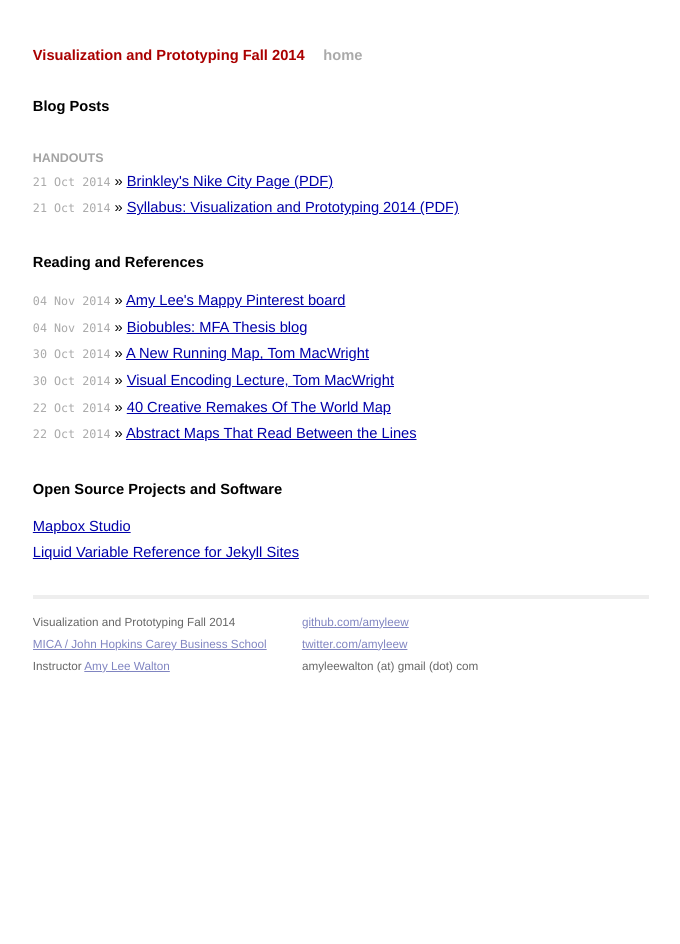
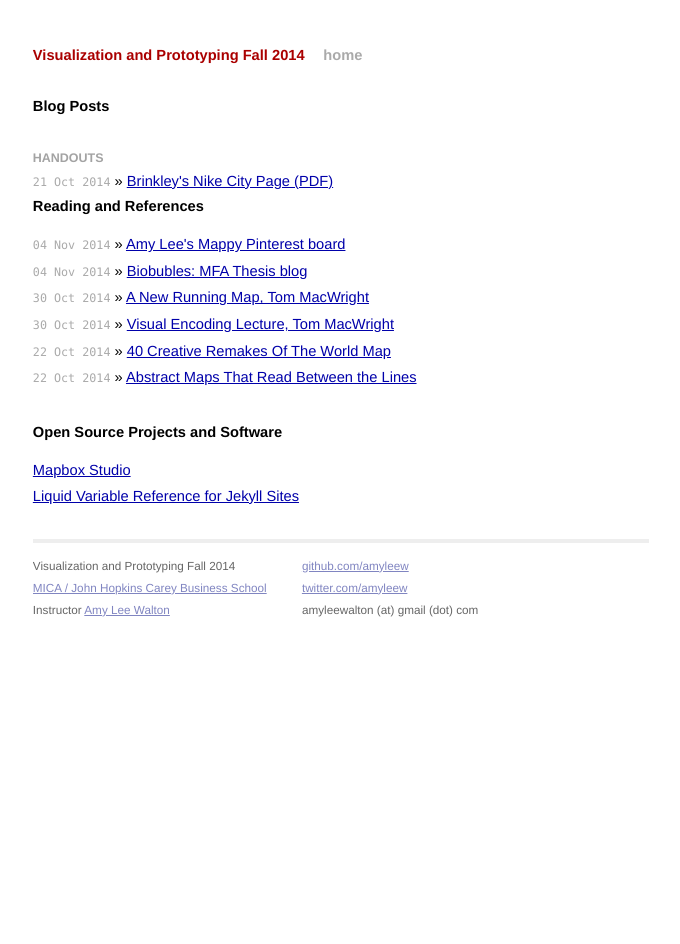
Before and after one commit to brinkleyfield/brinkleyfield.github.io, a Jekyll site: the page built from index.html, in a window 1280 px wide. Shown: the whole page, without its empty margins (299-979 px from the left). Built offline with Jekyll 4.4.1, drawn with Linux system fonts in a browser that asks for light colours; Markdown is read by kramdown in place of the engine named in the settings.

Commit message:
Removed another post

```diff
--- a/_includes/classlinks.html
+++ b/_includes/classlinks.html
@@ -3,4 +3,3 @@
 
 <ul class="posts">
 <li><span>21 Oct 2014</span> &raquo; <a href="{{ site.url }}/pdfs/Brinkley_Nike_Blog.pdf">Brinkley's Nike City Page (PDF)</a></li>
-<li><span>21 Oct 2014</span> &raquo; <a href="{{ site.url }}/pdfs/Syllabus_Visualization-and-Prototyping-2014.pdf">Syllabus: Visualization and Prototyping 2014 (PDF)</a></li></ul>
--- a/index.html
+++ b/index.html
@@ -1,6 +1,6 @@
 ---
 layout: default
-title: Visualization and Prototyping Fall 2014
+title: Brinkley's Home Page
 ---
 
 <div id="home">
```
